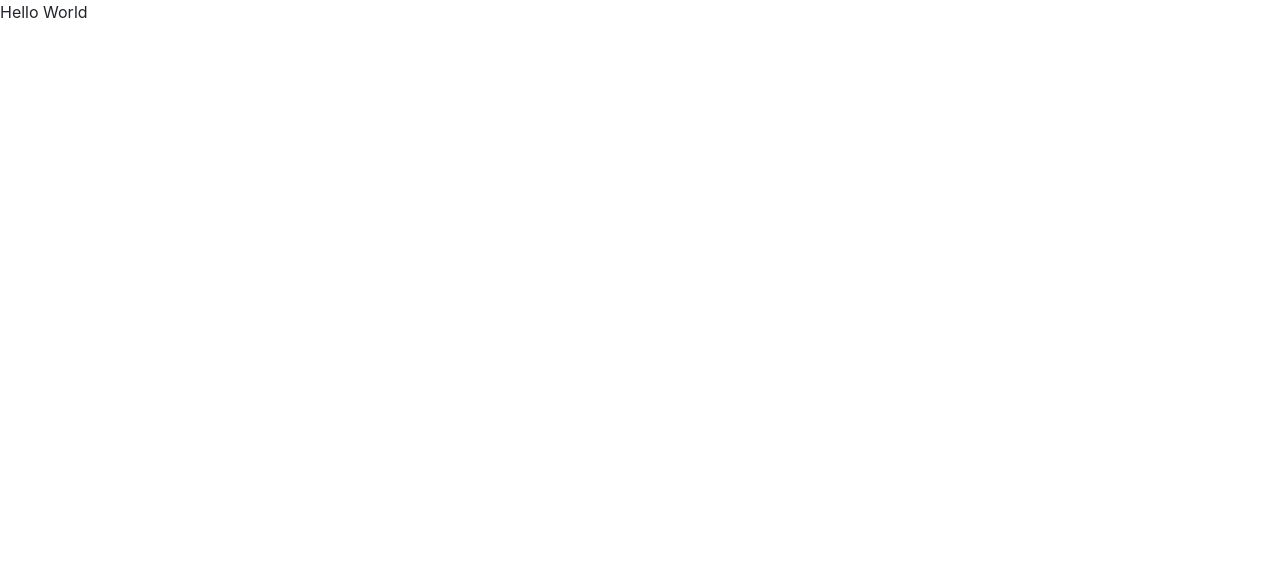
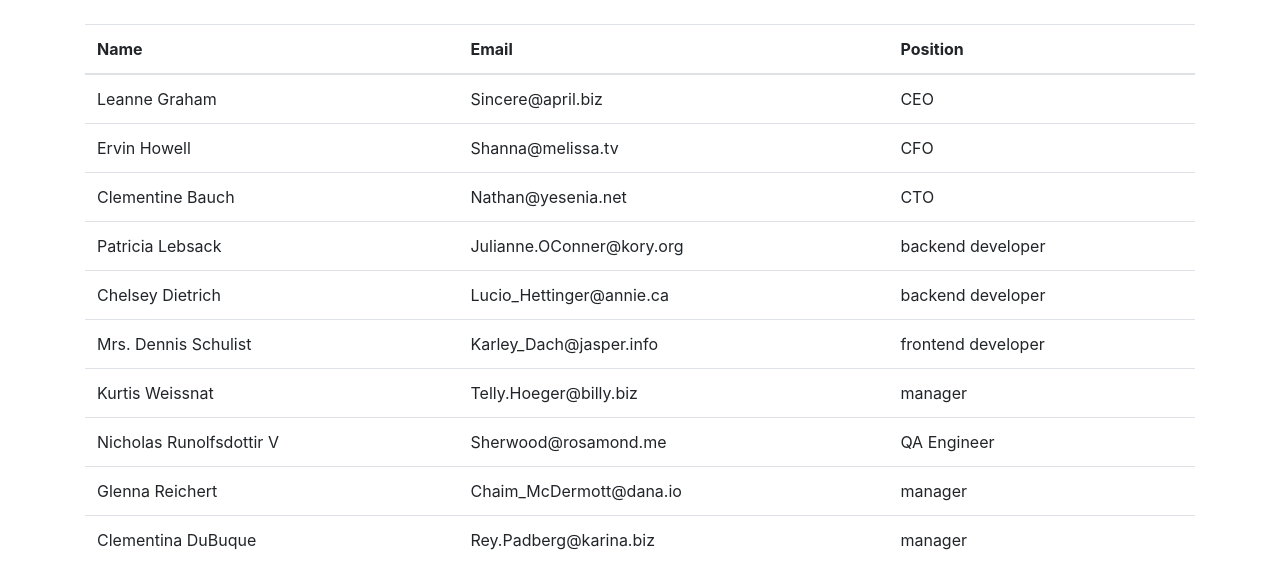
Before and after one commit to Hrommi/react-users-list, a React (Create React App) app: page / in a window 1280 px wide. Shown: the top 588 px of the page. Built offline with nearby package versions, Linux system fonts and the light colour scheme.

Commit message:
added table users

```diff
--- a/src/App.js
+++ b/src/App.js
@@ -1,8 +1,48 @@
 import React, { Component } from "react";
+import { Container } from "reactstrap";
+
+import { users } from "./usersData";
+import TableUsers from "./components/TableUsers";
+
+const labels = {
+  id: "Id",
+  name: "Name",
+  position: "Position",
+  email: "Email",
+  phone: "Phone",
+  skills: "Skills",
+  date: "Date"
+};
 
 class App extends Component {
+  state = {
+    selectUserId: null
+  };
+
+  selectUser = id => {
+    this.setState({
+      selectUserId: id
+    });
+  };
+
   render() {
-    return "Hello World";
+    const { selectUserId } = this.state;
+
+    return (
+      <Container className="py-4">
+        {selectUserId &&
+          users
+            .filter(user => user.id === selectUserId)
+            .map((user, index) => <p key="user.id">{user.name}</p>)}
+        <TableUsers
+          users={users}
+          labels={labels}
+          printProperties={["name", "email", "position"]}
+          selectUserId={selectUserId}
+          selectUser={this.selectUser}
+        />
+      </Container>
+    );
   }
 }
 
--- /dev/null
+++ b/src/components/TableUsers.css
@@ -0,0 +1,3 @@
+.selected-row {
+  background-color: rgba(0, 0, 0, 0.05);
+}
--- /dev/null
+++ b/src/components/TableUsers.js
@@ -0,0 +1,45 @@
+import React from "react";
+import { Table } from "reactstrap";
+import "./TableUsers.css";
+
+const TableUsers = ({
+  users,
+  printProperties,
+  labels,
+  selectUserId,
+  selectUser
+}) => {
+  const handleClick = id => {
+    selectUser(id);
+  };
+
+  return (
+    <Table>
+      <thead>
+        <tr>
+          {printProperties.map((attr, index) => (
+            <th key={index}>{labels[attr]}</th>
+          ))}
+        </tr>
+      </thead>
+      <tbody>
+        {users.map(user => {
+          return (
+            <tr
+              key={user.id}
+              data-id={user.id}
+              onClick={() => handleClick(user.id)}
+              className={user.id === selectUserId ? "selected-row" : ""}
+            >
+              {printProperties.map((attr, index) => (
+                <td key={index}>{user[attr]}</td>
+              ))}
+            </tr>
+          );
+        })}
+      </tbody>
+    </Table>
+  );
+};
+
+export default TableUsers;
--- /dev/null
+++ b/src/usersData.js
@@ -0,0 +1,102 @@
+export const users = [
+  {
+    id: 1,
+    extraGroup: [],
+    name: "Leanne Graham",
+    position: "CEO",
+    email: "Sincere@april.biz",
+    phone: "1-770-736-8031",
+    skills: "",
+    date: "15 January 2009"
+  },
+  {
+    id: 2,
+    extraGroup: ["latest"],
+    name: "Ervin Howell",
+    position: "CFO",
+    email: "Shanna@melissa.tv",
+    phone: "010-692-6593",
+    skills: "",
+    date: "20 September 2015"
+  },
+  {
+    id: 3,
+    extraGroup: ["developer"],
+    name: "Clementine Bauch",
+    position: "CTO",
+    email: "Nathan@yesenia.net",
+    phone: "1-463-123-4447",
+    skills: "all",
+    date: "26 August 2013"
+  },
+  {
+    id: 4,
+    extraGroup: ["developer"],
+    name: "Patricia Lebsack",
+    position: "backend developer",
+    email: "Julianne.OConner@kory.org",
+    phone: "493-170-9623",
+    skills: "java, python",
+    date: "5 December 2011"
+  },
+  {
+    id: 5,
+    extraGroup: ["latest", "developer"],
+    name: "Chelsey Dietrich",
+    position: "backend developer",
+    email: "Lucio_Hettinger@annie.ca",
+    phone: "(254)954-1289",
+    skills: "java, python",
+    date: "12 April 2017"
+  },
+  {
+    id: 6,
+    extraGroup: ["latest", "developer"],
+    name: "Mrs. Dennis Schulist",
+    position: "frontend developer",
+    email: "Karley_Dach@jasper.info",
+    phone: "1-477-935-8478",
+    skills: "react",
+    date: "22 November 2015"
+  },
+  {
+    id: 7,
+    extraGroup: ["latest"],
+    name: "Kurtis Weissnat",
+    position: "manager",
+    email: "Telly.Hoeger@billy.biz",
+    phone: "210.067.6132",
+    skills: "",
+    date: "1 September 2016"
+  },
+  {
+    id: 8,
+    extraGroup: [],
+    name: "Nicholas Runolfsdottir V",
+    position: "QA Engineer",
+    email: "Sherwood@rosamond.me",
+    phone: "586.493.6943",
+    skills: "",
+    date: "8 September 2010"
+  },
+  {
+    id: 9,
+    extraGroup: [],
+    name: "Glenna Reichert",
+    position: "manager",
+    email: "Chaim_McDermott@dana.io",
+    phone: "(775)976-6794",
+    skills: "",
+    date: "15 February 2010"
+  },
+  {
+    id: 10,
+    extraGroup: ["latest"],
+    name: "Clementina DuBuque",
+    position: "manager",
+    email: "Rey.Padberg@karina.biz",
+    phone: "024-648-3804",
+    skills: "",
+    date: "24 November 2010"
+  }
+];
```
